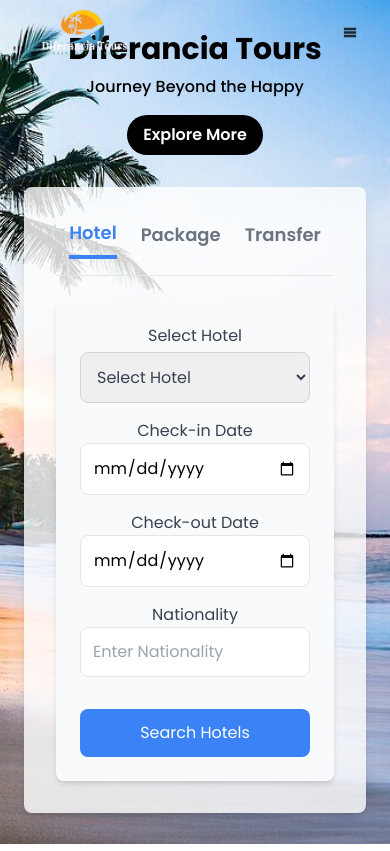
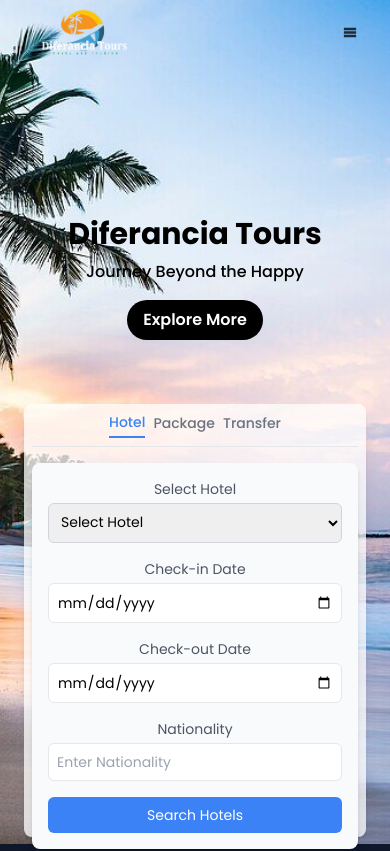
Before and after one commit to Razanmhmdd/Tourist_website, a React (Vite) app: page / in a window 390 px wide. Shown: the top 851 px of the page. Built offline with nearby package versions, Linux system fonts and the light colour scheme.

Commit message:
issues fixed homepage

```diff
--- a/src/Components/BookingForm/BookingHeo.jsx
+++ b/src/Components/BookingForm/BookingHeo.jsx
@@ -8,18 +8,18 @@
   };
 
   return (
-    <div className="max-w-4xl mx-auto p-8 bg-white bg-opacity-80 shadow-lg rounded-lg mt-8">
+    <div className="max-w-4xl mx-auto p-2 sm:p-6 bg-white bg-opacity-75 shadow-lg rounded-lg mt-16 -mt-0">
       {/* Tabs */}
-      <div className="flex justify-center space-x-6 mb-6 border-b pb-4">
+      <div className="flex justify-center space-x-2 sm:space-x-4 mb-4 border-b pb-2">
         {['Hotel', 'Package', 'Transfer'].map((tab) => (
           <button
             key={tab}
             onClick={() => handleTabSwitch(tab)}
             className={`${
               activeTab === tab
-                ? 'border-b-4 border-blue-500 text-blue-500'
+                ? 'border-b-2 border-blue-500 text-blue-500'
                 : 'text-gray-500'
-            } pb-2 text-lg font-semibold focus:outline-none transition duration-300`}
+            } pb-1 text-sm sm:text-base font-medium focus:outline-none transition duration-300`}
           >
             {tab}
           </button>
@@ -27,13 +27,13 @@
       </div>
 
       {/* Tab Content */}
-      <div className="flex flex-col items-center p-6 bg-gray-50 rounded-lg shadow-md w-full">
+      <div className="p-4 -mb-5 sm:p-6 bg-gray-50 rounded-lg shadow-md w-full">
         {/* Form */}
         {activeTab === 'Hotel' && (
-          <form className="grid grid-cols-1 md:grid-cols-2 lg:grid-cols-4 gap-4 w-full max-w-4xl">
+          <form className="grid grid-cols-1 sm:grid-cols-2 lg:grid-cols-4 gap-4">
             <div>
-              <label className="block text-gray-700">Select Hotel</label>
-              <select className="w-full p-3 border border-gray-300 rounded-lg mt-1 text-gray-700 focus:outline-none focus:ring-2 focus:ring-blue-400">
+              <label className="block text-gray-600 text-sm mb-1">Select Hotel</label>
+              <select className="w-full p-2 border border-gray-300 rounded-md text-sm focus:outline-none focus:ring-1 focus:ring-blue-400">
                 <option>Select Hotel</option>
                 <option>KingsBurry</option>
                 <option>Galleface</option>
@@ -41,31 +41,31 @@
               </select>
             </div>
             <div>
-              <label className="block text-gray-700">Check-in Date</label>
+              <label className="block text-gray-600 text-sm mb-1">Check-in Date</label>
               <input
                 type="date"
-                className="w-full p-3 border rounded-lg focus:outline-none focus:ring-2 focus:ring-blue-400"
+                className="w-full p-2 border rounded-md text-sm focus:outline-none focus:ring-1 focus:ring-blue-400"
               />
             </div>
             <div>
-              <label className="block text-gray-700">Check-out Date</label>
+              <label className="block text-gray-600 text-sm mb-1">Check-out Date</label>
               <input
                 type="date"
-                className="w-full p-3 border rounded-lg focus:outline-none focus:ring-2 focus:ring-blue-400"
+                className="w-full p-2 border rounded-md text-sm focus:outline-none focus:ring-1 focus:ring-blue-400"
               />
             </div>
             <div>
-              <label className="block text-gray-700">Nationality</label>
+              <label className="block text-gray-600 text-sm mb-1">Nationality</label>
               <input
                 type="text"
-                className="w-full p-3 border rounded-lg focus:outline-none focus:ring-2 focus:ring-blue-400"
+                className="w-full p-2 border rounded-md text-sm focus:outline-none focus:ring-1 focus:ring-blue-400"
                 placeholder="Enter Nationality"
               />
             </div>
-            <div className="col-span-1 md:col-span-2 lg:col-span-4">
+            <div className="col-span-1 sm:col-span-2 lg:col-span-4">
               <button
                 type="submit"
-                className="w-full mt-4 py-3 px-4 bg-blue-500 text-white rounded-lg hover:bg-blue-600 focus:outline-none"
+                className="w-full py-2 bg-blue-500 text-white text-sm rounded-md hover:bg-blue-600 focus:outline-none"
               >
                 Search Hotels
               </button>
@@ -74,41 +74,41 @@
         )}
 
         {activeTab === 'Package' && (
-          <form className="grid grid-cols-1 md:grid-cols-2 lg:grid-cols-4 gap-4 w-full max-w-4xl">
+          <form className="grid grid-cols-1 sm:grid-cols-2 lg:grid-cols-4 gap-4">
             <div>
-              <label className="block text-gray-700">Location</label>
+              <label className="block text-gray-600 text-sm mb-1">Location</label>
               <input
                 type="text"
-                className="w-full p-3 border rounded-lg focus:outline-none focus:ring-2 focus:ring-blue-400"
+                className="w-full p-2 border rounded-md text-sm focus:outline-none focus:ring-1 focus:ring-blue-400"
                 placeholder="Enter location"
               />
             </div>
             <div>
-              <label className="block text-gray-700">Location</label>
+              <label className="block text-gray-600 text-sm mb-1">Destination</label>
               <input
                 type="text"
-                className="w-full p-3 border rounded-lg focus:outline-none focus:ring-2 focus:ring-blue-400"
-                placeholder="Enter location"
+                className="w-full p-2 border rounded-md text-sm focus:outline-none focus:ring-1 focus:ring-blue-400"
+                placeholder="Enter destination"
               />
             </div>
             <div>
-              <label className="block text-gray-700">Start Date</label>
+              <label className="block text-gray-600 text-sm mb-1">Start Date</label>
               <input
                 type="date"
-                className="w-full p-3 border rounded-lg focus:outline-none focus:ring-2 focus:ring-blue-400"
+                className="w-full p-2 border rounded-md text-sm focus:outline-none focus:ring-1 focus:ring-blue-400"
               />
             </div>
             <div>
-              <label className="block text-gray-700">End Date</label>
+              <label className="block text-gray-600 text-sm mb-1">End Date</label>
               <input
                 type="date"
-                className="w-full p-3 border rounded-lg focus:outline-none focus:ring-2 focus:ring-blue-400"
+                className="w-full p-2 border rounded-md text-sm focus:outline-none focus:ring-1 focus:ring-blue-400"
               />
             </div>
-            <div className="col-span-1 md:col-span-2 lg:col-span-4">
+            <div className="col-span-1 sm:col-span-2 lg:col-span-4">
               <button
                 type="submit"
-                className="w-full mt-4 py-3 px-4 bg-green-500 text-white rounded-lg hover:bg-green-600 focus:outline-none"
+                className="w-full py-2 bg-green-500 text-white text-sm rounded-md hover:bg-green-600 focus:outline-none"
               >
                 Search Packages
               </button>
@@ -117,42 +117,42 @@
         )}
 
         {activeTab === 'Transfer' && (
-          <form className="grid grid-cols-1 md:grid-cols-2 lg:grid-cols-4 gap-4 w-full max-w-4xl">
+          <form className="grid grid-cols-1 sm:grid-cols-2 lg:grid-cols-4 gap-4">
             <div>
-              <label className="block text-gray-700">Pick-up Location</label>
+              <label className="block text-gray-600 text-sm mb-1">Pick-up Location</label>
               <input
                 type="text"
-                className="w-full p-3 border rounded-lg focus:outline-none focus:ring-2 focus:ring-blue-400"
+                className="w-full p-2 border rounded-md text-sm focus:outline-none focus:ring-1 focus:ring-blue-400"
                 placeholder="Enter pick-up location"
               />
             </div>
             <div>
-              <label className="block text-gray-700">Drop-off Location</label>
+              <label className="block text-gray-600 text-sm mb-1">Drop-off Location</label>
               <input
                 type="text"
-                className="w-full p-3 border rounded-lg focus:outline-none focus:ring-2 focus:ring-blue-400"
+                className="w-full p-2 border rounded-md text-sm focus:outline-none focus:ring-1 focus:ring-blue-400"
                 placeholder="Enter drop-off location"
               />
             </div>
             <div>
-              <label className="block text-gray-700">Transfer Date</label>
+              <label className="block text-gray-600 text-sm mb-1">Transfer Date</label>
               <input
                 type="date"
-                className="w-full p-3 border rounded-lg focus:outline-none focus:ring-2 focus:ring-blue-400"
+                className="w-full p-2 border rounded-md text-sm focus:outline-none focus:ring-1 focus:ring-blue-400"
               />
             </div>
             <div>
-              <label className="block text-gray-700">Location</label>
+              <label className="block text-gray-600 text-sm mb-1">Additional Info</label>
               <input
                 type="text"
-                className="w-full p-3 border rounded-lg focus:outline-none focus:ring-2 focus:ring-blue-400"
-                placeholder="Enter location"
+                className="w-full p-2 border rounded-md text-sm focus:outline-none focus:ring-1 focus:ring-blue-400"
+                placeholder="Enter additional info"
               />
             </div>
-            <div className="col-span-1 md:col-span-2 lg:col-span-4">
+            <div className="col-span-1 sm:col-span-2 lg:col-span-4">
               <button
                 type="submit"
-                className="w-full mt-4 py-3 px-4 bg-yellow-500 text-white rounded-lg hover:bg-yellow-600 focus:outline-none"
+                className="w-full py-2 bg-yellow-500 text-white text-sm rounded-md hover:bg-yellow-600 focus:outline-none"
               >
                 Book Transfer
               </button>
--- a/src/Components/Hero/HeroSection.jsx
+++ b/src/Components/Hero/HeroSection.jsx
@@ -20,12 +20,21 @@
 
   return (
     <section
-  className="relative w-full h-screen sm:h-[75vh] bg-cover bg-center flex flex-col justify-center items-center text-center text-black transition-all duration-1000"
-  style={{ backgroundImage: `url(${images[currentImageIndex]})` }}
+    className=" hero min-h-screen relative w-full h-screen sm:h-[75vh] flex flex-col justify-center items-center text-center text-black transition-all duration-1000"
+    style={{
+      backgroundImage: `url(${images[currentImageIndex]})`,
+      backgroundSize: 'cover', // Ensures the image covers the full section
+      backgroundPosition: 'center', // Centers the image
+      backgroundRepeat: 'no-repeat' // Prevents the image from repeating
+    }}
   >
-  <div className="w-full px-4 md:px-10">
-    <h1 className="text-3xl sm:text-4xl md:text-6xl lg:text-7xl font-bold mb-2 md:mb-4">Diferancia Tours</h1>
-    <p className="text-base sm:text-lg md:text-xl lg:text-2xl font-medium mb-4 md:mb-6">Journey Beyond the Happy</p>
+    <div className="w-full px-4 sm:px-6 md:px-10 mt-8 md:mt-12">
+      <h1 className="text-3xl sm:text-4xl md:text-5xl lg:text-6xl font-bold mb-2 md:mb-4 mt-44">
+        Diferancia Tours
+      </h1>
+      <p className="text-base sm:text-lg md:text-xl lg:text-2xl font-medium mb-4 md:mb-6">
+        Journey Beyond the Happy
+      </p>
 
       <a
         href="#explore"
@@ -40,6 +49,7 @@
     </div>
   </section>
 
+
   );
 };
 
--- a/src/Components/Welcome/Welcome.jsx
+++ b/src/Components/Welcome/Welcome.jsx
@@ -1,11 +1,11 @@
 export default function Container() {
   return (
-    <section className="flex flex-col bg-slate-900 px-5 py-10 mt-5">
+    <section className="flex flex-col bg-slate-900 px- py-10 ">
       <div className="flex flex-col items-center">
-      <h3 className="text-2xl md:text-xl text-white font-semibold mb-3 text-left md:text-center w-full">
+      <h3 className="text-l md:text-xl text-white font-semibold mb-3 text-left md:text-center w-full">
         WELCOME TO DIFERENCIA TOURS!
         </h3>
-        <h1 className="text-base md:text-lg lg:text-l text-white font-semibold mb-3 w-full text-center md:text-center">
+        <h1 className="text-base md:text-sm lg:text-l text-white font-semibold mb-3 w-full text-center md:text-center">
           Discover the extraordinary with DIFERENCIA TOURS. Immerse yourself in the heart of Sri Lanka with our curated travel experiences. From the ancient ruins of cultural cities to the pristine beaches and lush rainforests, we offer unforgettable journeys tailored to your desires. Let our expert guides unveil the hidden gems of this tropical paradise. Create lasting memories with DIFERENCIA TOURS.
         </h1>
       </div>
```
Also changed, not shown: src/Components/Hero/Hero.jsx (added, +27 -0 lines), src/Components/Hero/home.css (deleted, +0 -8 lines), src/pages/Home/Home.jsx (+5 -2 lines). Lines whose indentation alone changed are shown as unchanged.
